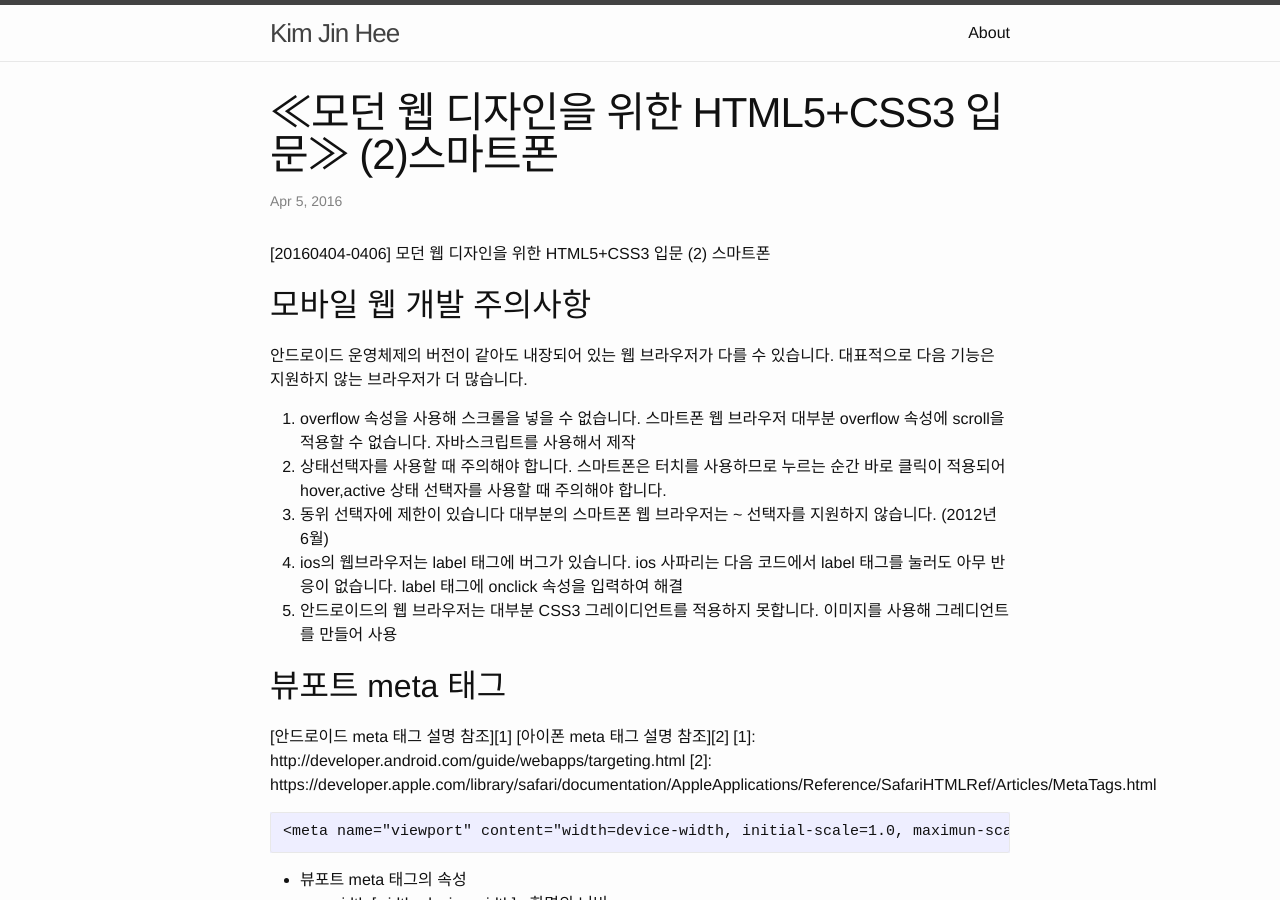
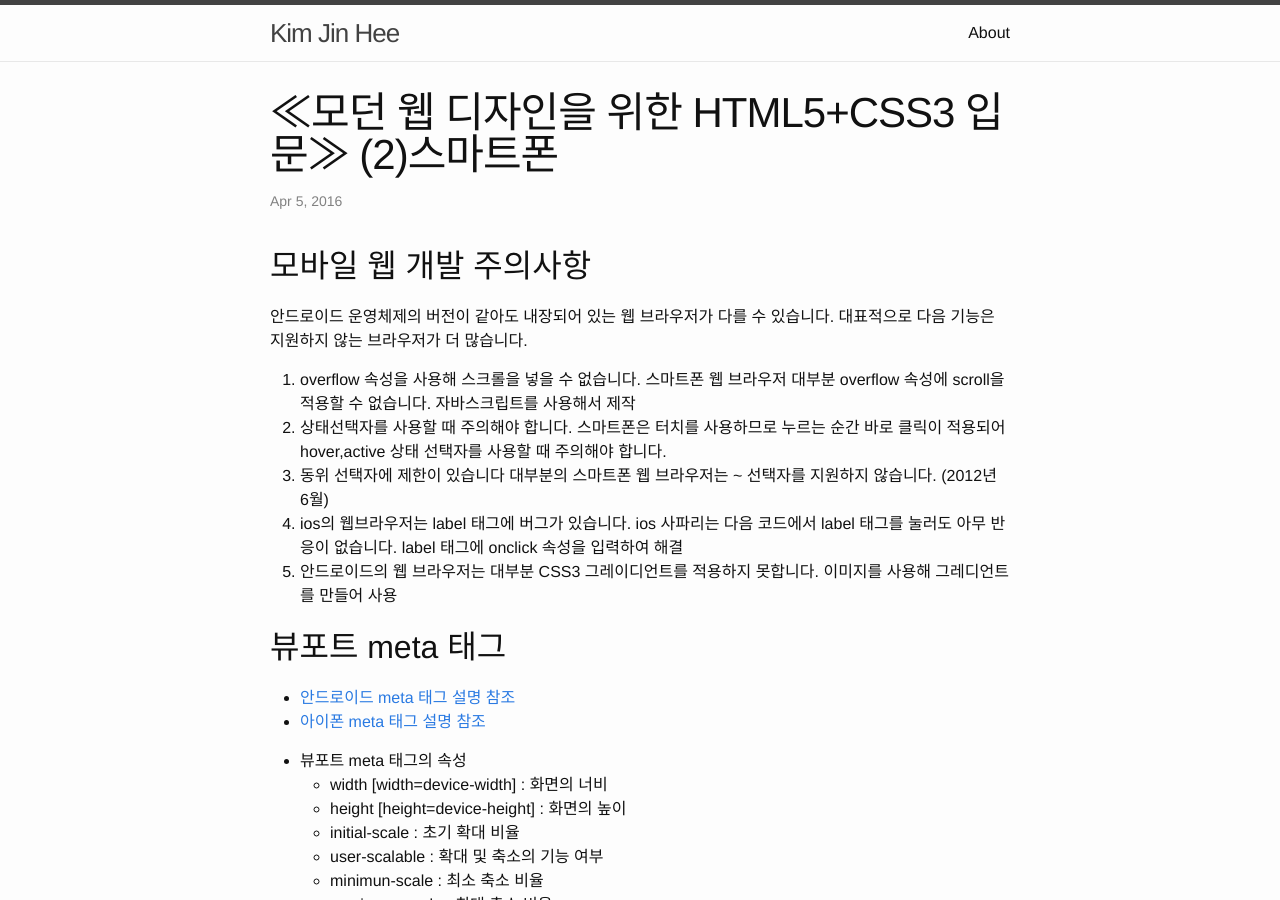
Before and after one commit to ziinee/ziinee.github.io, a Jekyll site: the page built from _posts/2016-04-05-HTML5+CSS3입문-2.markdown, in a window 1280 px wide and 900 px high. Built offline with Jekyll 4.4.1, drawn with Linux system fonts in a browser that asks for light colours.

Commit message:
Update 2016-04-05-HTML5+CSS3입문-2.markdown

```diff
--- a/_posts/2016-04-05-HTML5+CSS3입문-2.markdown
+++ b/_posts/2016-04-05-HTML5+CSS3입문-2.markdown
@@ -4,10 +4,8 @@ title: ≪모던 웹 디자인을 위한 HTML5+CSS3 입문≫ (2)스마트폰
 date: 2016-04-05 15:55 +0900
 category: HTML5+CSS3
 tags: HTML5+CSS3 HTML5 CSS3 모바일 스마트폰 스마트폰-레이아웃
+workdate: 20160404-0406
 ---
-
-[20160404-0406]
-모던 웹 디자인을 위한 HTML5+CSS3 입문 (2) 스마트폰
 
 ## 모바일 웹 개발 주의사항
 
@@ -29,10 +27,8 @@ tags: HTML5+CSS3 HTML5 CSS3 모바일 스마트폰 스마트폰-레이아웃
 
 ## 뷰포트 meta 태그
 
-[안드로이드 meta 태그 설명 참조][1]
-[아이폰 meta 태그 설명 참조][2]
-[1]: http://developer.android.com/guide/webapps/targeting.html
-[2]: https://developer.apple.com/library/safari/documentation/AppleApplications/Reference/SafariHTMLRef/Articles/MetaTags.html
+* [안드로이드 meta 태그 설명 참조][1]
+* [아이폰 meta 태그 설명 참조][2]
 
 	<meta name="viewport" content="width=device-width, initial-scale=1.0, maximun-scale=1.0, minimum-scale=1.0, user-scalable=no, target-denitydpi=medium-dpi">
 
```
Also changed, not shown: other parts of _posts/2016-04-05-HTML5+CSS3입문-2.markdown (+5 -0 lines).
